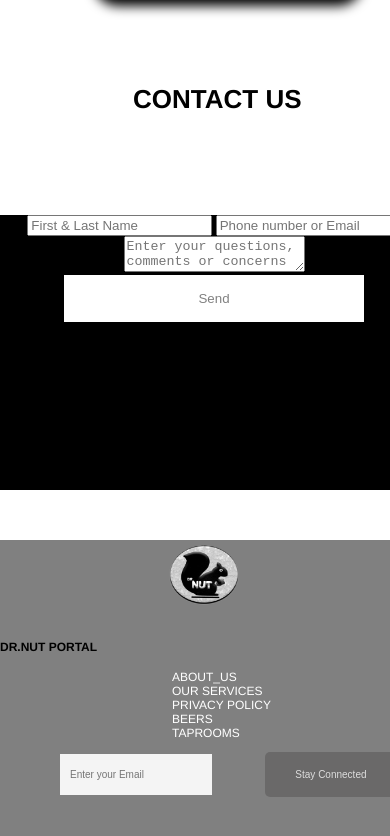
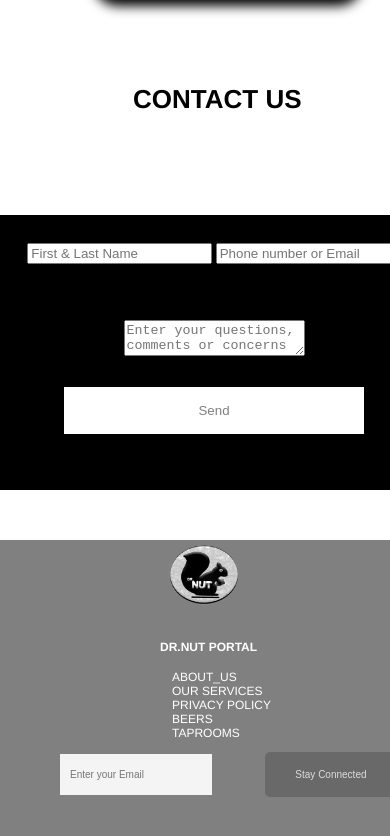
Before and after one commit to Jerryjerry18/junish_logan_Midterm, a plain HTML site: page mobile_beers.html in a window 390 px wide. Shown: the part 2458-3294 px from the top of the page. Drawn offline with Linux system fonts and the light colour scheme.

Commit message:
Update mobile_beers.html

```diff
--- a/mobile_beers.html
+++ b/mobile_beers.html
@@ -44,6 +44,7 @@
             <div class="grid-con">
               <img src="img/bottle.jpeg" alt="image" class="bottle">
               <h1 class="Product">BEER <br>$8.99</h1>
+
             </div>
         <section>
             <section>
@@ -55,9 +56,12 @@
                                 <section id="contact-form-fields-bottom">
                                     <h3 class="hidden">Contact Us Form</h3>
                                     <form action="email.php" method="POST" enctype="text/plain">
+                                        <br><br>
                                         <input name="fullName" type="text" placeholder="First & Last Name">
                                         <input name="contactInfo" type="text" required placeholder="Phone number or Email">
+                                        <br><br><br><br><br>
                                         <textarea name="msg" placeholder="Enter your questions, comments or concerns here..."></textarea>
+                                        <br><br><br>
                                         <input name="submit" type="submit" value="Send">
                                     </form>
                                 </section>
@@ -72,7 +76,7 @@
                     <div>
                         <div id="footer-demo"><img src="img/main_logo.png" alt="Main_footer_logo" height="74" width="70"></div>
                         <div class="footer-con" id="footer_tag_1">
-                            <h4>DR.NUT PORTAL</h4>
+                            <h4 class="footer-title">DR.NUT PORTAL</h4>
                                 <ul>
                                     <li class="navigations">
                                         <a class="navigations" href="#">ABOUT_US</a>
```
